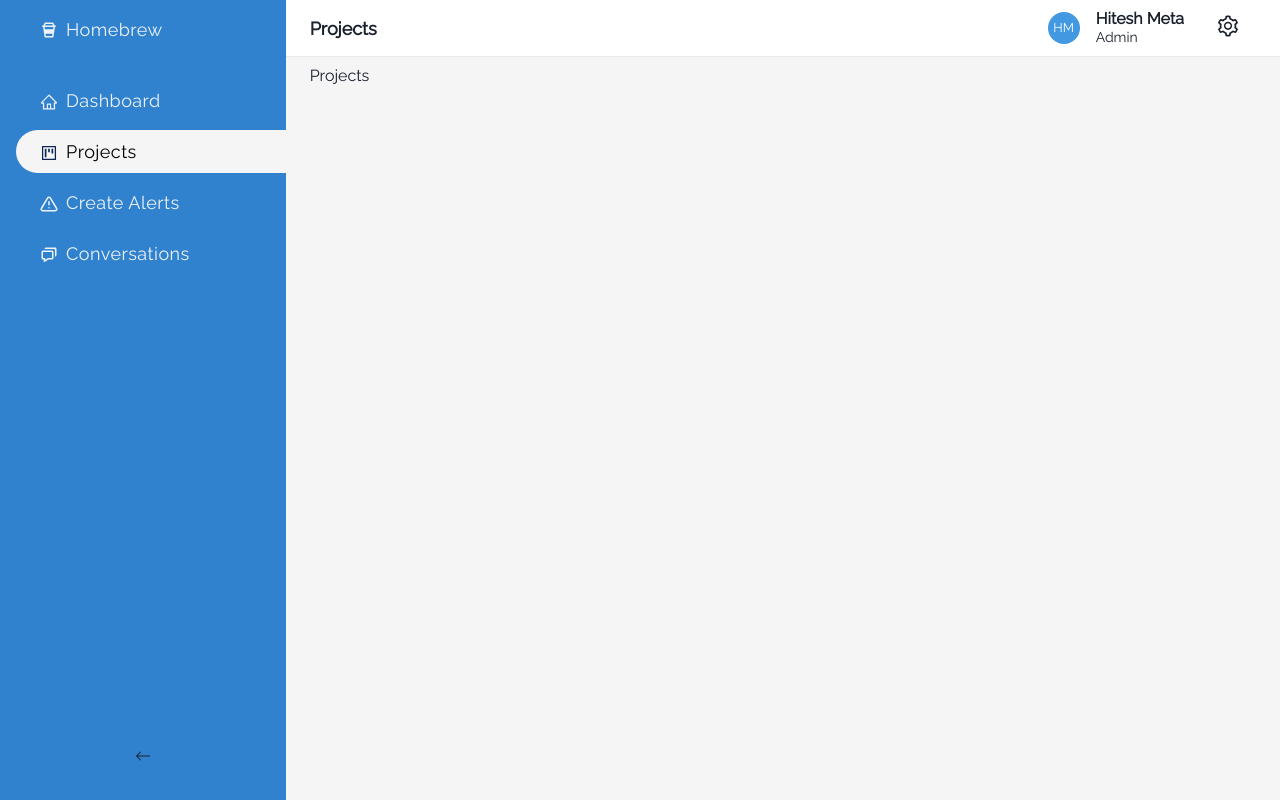
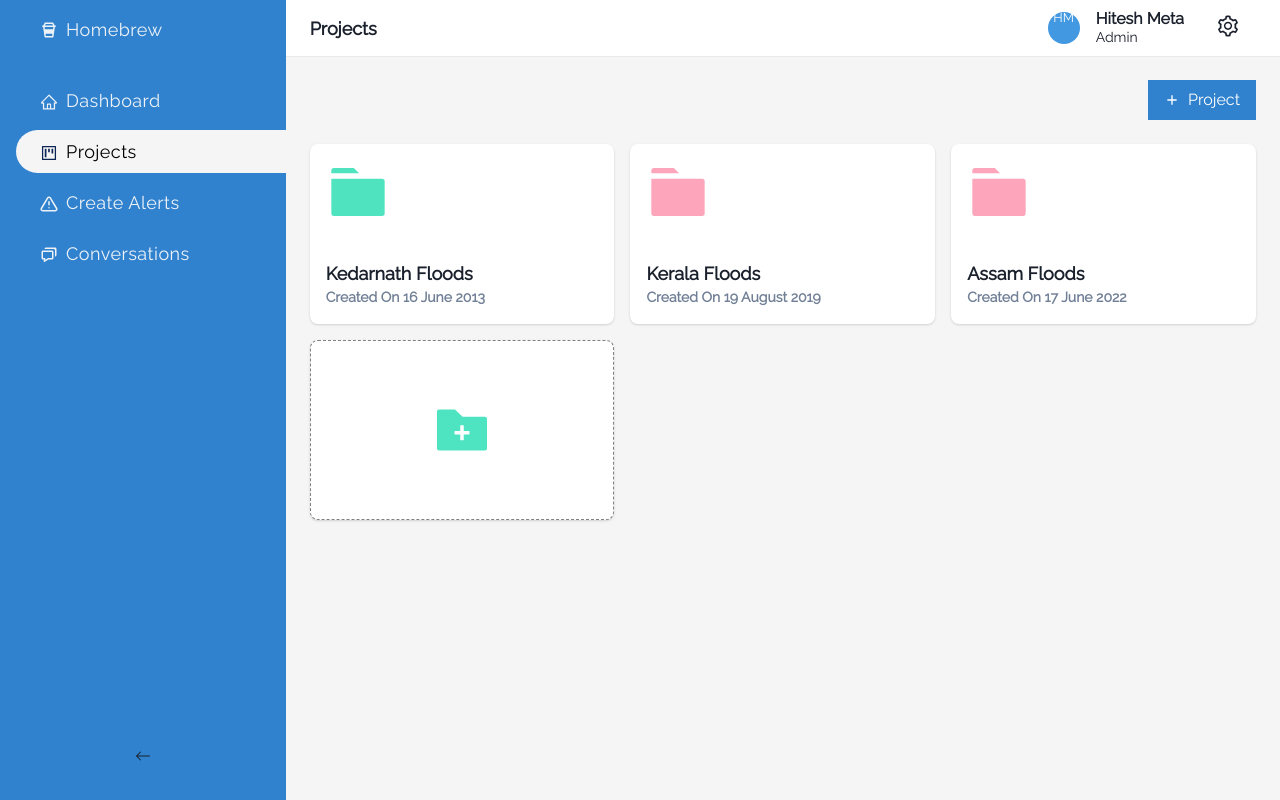
Before and after one commit to hiteshmeta85/sih-web, a Next.js app: page /dashboard/projects in a window 1280 px wide. Built offline with nearby package versions, Linux system fonts and the light colour scheme.

Commit message:
Add View All Projects UI

```diff
--- /dev/null
+++ b/components/Projects/CreateProjectCard.js
@@ -0,0 +1,30 @@
+import React from 'react';
+import {Icon, Link} from "@chakra-ui/react";
+import {AiFillFolderAdd} from "react-icons/ai";
+import NextLink from "next/link";
+
+const CreateProjectCard = () => {
+  return (
+    <NextLink href={"#"} passHref>
+      <Link
+        display={"flex"}
+        justifyContent={"center"}
+        flexDir={"column"}
+        alignItems={"center"}
+        minH={"180px"}
+        w={"full"}
+        bg={"white"}
+        border={"1px solid gray"}
+        borderStyle={"dashed"}
+        borderRadius={"lg"}
+        boxShadow={"base"}
+        p={4}
+        _hover={{textDecoration: "none", boxShadow: "md"}}
+      >
+        <Icon as={AiFillFolderAdd} h={16} w={16} color={"#4EE4C1"}/>
+      </Link>
+    </NextLink>
+  );
+};
+
+export default CreateProjectCard;
--- /dev/null
+++ b/components/Projects/ProjectCard.js
@@ -0,0 +1,40 @@
+import React from 'react';
+import {Box, Icon, Link, Text} from "@chakra-ui/react";
+import {RiFolder3Fill} from "react-icons/ri";
+import NextLink from "next/link";
+
+const ProjectCard = (props) => {
+  const {label, date} = props
+
+  const colors = ["#1AC0FF", "#FDA5BB", "#92B4FA", "#C291FF", "#4FE3C0"]
+
+  return (
+    <NextLink href={"#"}>
+      <Link
+        display={"flex"}
+        flexDir={"column"}
+        justifyContent={"space-between"}
+        minH={"180px"}
+        bg={"white"}
+        p={4}
+        boxShadow={"base"}
+        borderRadius={"lg"}
+        w={"full"}
+        _hover={{textDecoration: "none", boxShadow: "md"}}
+      >
+        <Icon as={RiFolder3Fill} h={16} w={16} color={colors[Math.floor(Math.random()*colors.length)]}/>
+        <Box>
+          <Text
+            fontWeight={"bold"}
+            fontSize={"lg"}
+          >
+            {label}
+          </Text>
+          <Text fontSize={"sm"} fontWeight={"semibold"} color={"gray.500"}>Created On {date}</Text>
+        </Box>
+      </Link>
+    </NextLink>
+  );
+};
+
+export default ProjectCard;
--- a/components/Sidebar/Sidebar.js
+++ b/components/Sidebar/Sidebar.js
@@ -22,6 +22,7 @@ const Sidebar = () => {
       bg={'blue.500'}
       color={'gray.100'}
       fontSize={'lg'}
+      display={{base: 'none', lg: 'flex'}}
     >
       <Box>
         <Flex
--- a/pages/dashboard/_layout.js
+++ b/pages/dashboard/_layout.js
@@ -18,7 +18,7 @@ const DashboardContainer = ({children, title}) => {
           alignItems={'center'}
           justifyContent={'space-between'}
           bg={'white'}
-          px={6}
+          px={{base:3, md:6}}
           py={2}
         >
           <Text
@@ -28,8 +28,10 @@ const DashboardContainer = ({children, title}) => {
             {title}
           </Text>
           <Flex
-            alignItems={'center'} columnGap={4}>
-            <Avatar name='Hitesh Meta' size={'sm'} color={'white'} bg={'blue.400'}/>
+            alignItems={'center'}
+            columnGap={4}
+          >
+            <Avatar name='Hitesh Meta' size={'sm'} color={'white'} bg={'blue.400'} display={{base:"none",md:"block"}}/>
             <Box lineHeight={'120%'}>
               <Text fontWeight={'semibold'}>Hitesh Meta</Text>
               <Text fontSize={'sm'}>Admin</Text>
@@ -50,7 +52,7 @@ const DashboardContainer = ({children, title}) => {
             </Menu>
           </Flex>
         </Flex>
-        <Box px={6} py={2}>
+        <Box p={{base:3, md:6}}>
           {children}
         </Box>
       </Box>
--- a/pages/dashboard/projects.js
+++ b/pages/dashboard/projects.js
@@ -1,9 +1,38 @@
 import React from 'react';
 import DashboardContainer from "./_layout";
+import {Flex, Link, SimpleGrid} from "@chakra-ui/react";
+import {MdOutlineAdd} from "react-icons/md";
+import NextLink from "next/link";
+import CreateProjectCard from "../../components/Projects/CreateProjectCard";
+import ProjectCard from "../../components/Projects/ProjectCard";
 
 const Projects = () => {
   return (
-    <DashboardContainer title={'Projects'}>Projects</DashboardContainer>
+    <DashboardContainer title={'Projects'}>
+      <Flex justifyContent={"end"}>
+        <NextLink href={'#'} passHref>
+          <Link
+            display={"flex"}
+            alignItems={"center"}
+            gap={2}
+            bg={"blue.500"}
+            textColor={"white"}
+            px={4}
+            py={2}
+            _hover={{textDecoration: "none", bg: "blue.600"}}
+          >
+            <MdOutlineAdd/>
+            Project
+          </Link>
+        </NextLink>
+      </Flex>
+      <SimpleGrid columns={{base: 1, md: 2, lg: 3}} spacing={4} my={6}>
+        <ProjectCard label={"Kedarnath Floods"} date={"16 June 2013"}/>
+        <ProjectCard label={"Kerala Floods"} date={"19 August 2019"}/>
+        <ProjectCard label={"Assam Floods"} date={"17 June 2022"}/>
+        <CreateProjectCard/>
+      </SimpleGrid>
+    </DashboardContainer>
   );
 };
 
```
